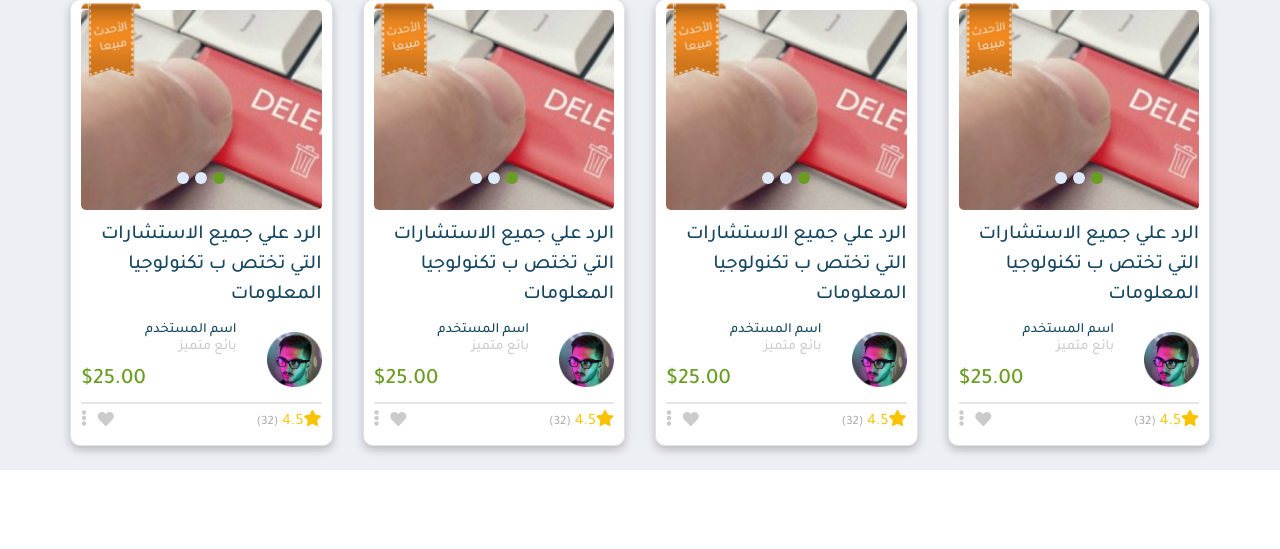
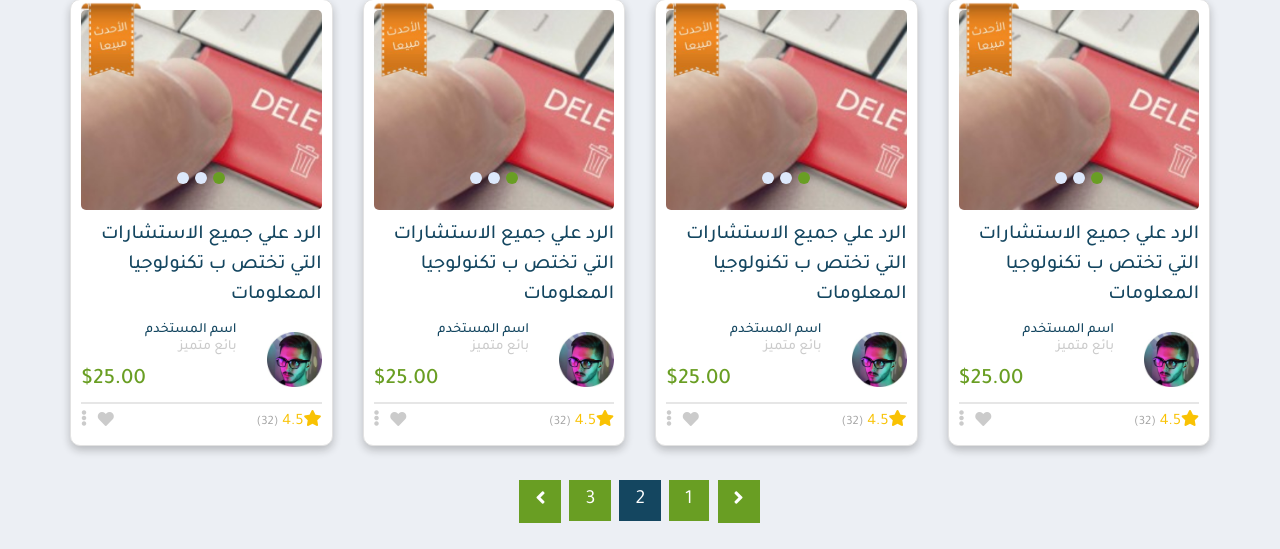
Before and after one commit to ZahraaAhmd/kafiil, a PHP site: page /services.php in a window 1280 px wide. Shown: the part 1239-1788 px from the top of the page. Before the commit the page ends 1709 px from the top, so only its background shows below. Run offline with PHP 8.4, Linux system fonts and the light colour scheme; some libraries are stand-ins or nearby versions.

Commit message:
pagination

```diff
--- a/sass/_home.scss
+++ b/sass/_home.scss
@@ -159,4 +159,27 @@
 }
 
 
-/*** bread-block style ***/
+/*** page-pagination style ***/
+
+.page-pagination {
+    .pagination {
+        justify-content: center;
+        .page-item {
+            margin: 10px 5px;
+            .page-link {
+                border-radius: 0;
+                background-color: $green;
+                color: #fff;
+                border-color: transparent;
+                font-size: 20px;
+                padding: 7px 15px;
+            }
+            &.active {
+                .page-link {
+                    border-radius: 0;
+                    background-color: $blue;
+                }
+            }
+        }
+    }
+}
--- a/sass/style.css
+++ b/sass/style.css
@@ -1032,7 +1032,31 @@ p {
   color: #D5E3C3;
 }
 
-/*** bread-block style ***/
+/*** page-pagination style ***/
+.page-pagination .pagination {
+  -webkit-box-pack: center;
+      -ms-flex-pack: center;
+          justify-content: center;
+}
+
+.page-pagination .pagination .page-item {
+  margin: 10px 5px;
+}
+
+.page-pagination .pagination .page-item .page-link {
+  border-radius: 0;
+  background-color: #699E23;
+  color: #fff;
+  border-color: transparent;
+  font-size: 20px;
+  padding: 7px 15px;
+}
+
+.page-pagination .pagination .page-item.active .page-link {
+  border-radius: 0;
+  background-color: #144660;
+}
+
 /**** start service-details page style ***/
 .service-details {
   padding: 10px 0;
--- a/services.php
+++ b/services.php
@@ -225,6 +225,22 @@
                        }
                        ?>
           </div>
+          <!-- start pag block -->
+          <div class="page-pagination">
+            <ul class="pagination">
+                    <li class="page-item disabled">
+                    <a class="page-link" href="#" tabindex="-1" aria-disabled="true"><i class="fas fa-angle-right"></i></a>
+                    </li>
+                    <li class="page-item"><a class="page-link" href="#">1</a></li>
+                    <li class="page-item active" aria-current="page">
+                    <a class="page-link" href="#">2 <span class="sr-only">(current)</span></a>
+                    </li>
+                    <li class="page-item"><a class="page-link" href="#">3</a></li>
+                    <li class="page-item">
+                    <a class="page-link" href="#"><i class="fas fa-angle-left"></i></a>
+                    </li>
+            </ul>
+          </div>
       </div>
     </div>
 </section>
```
Also changed, not shown: 1 other file.
